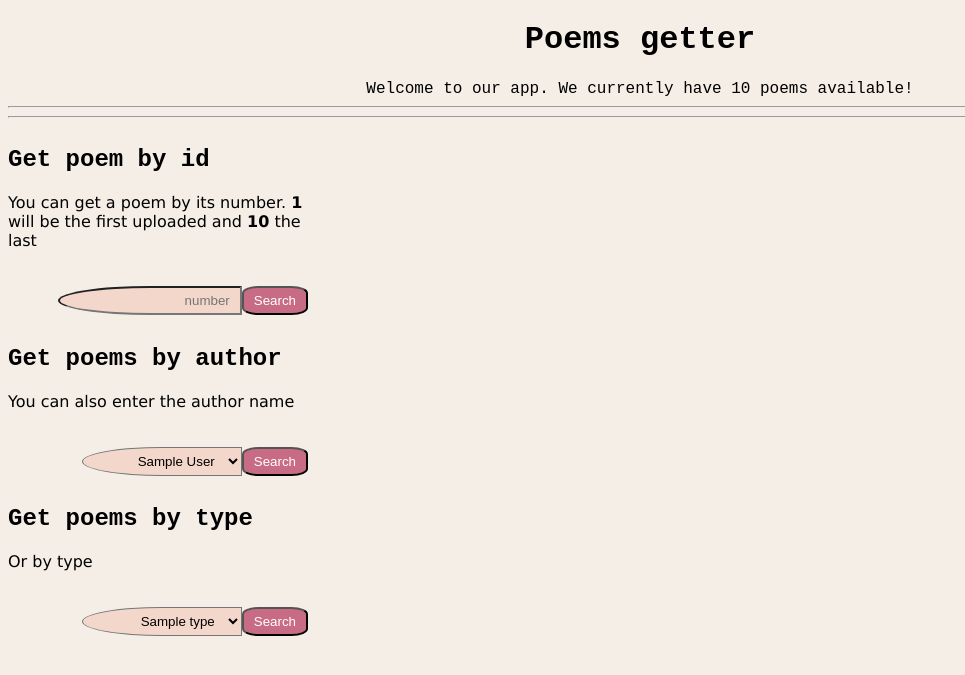
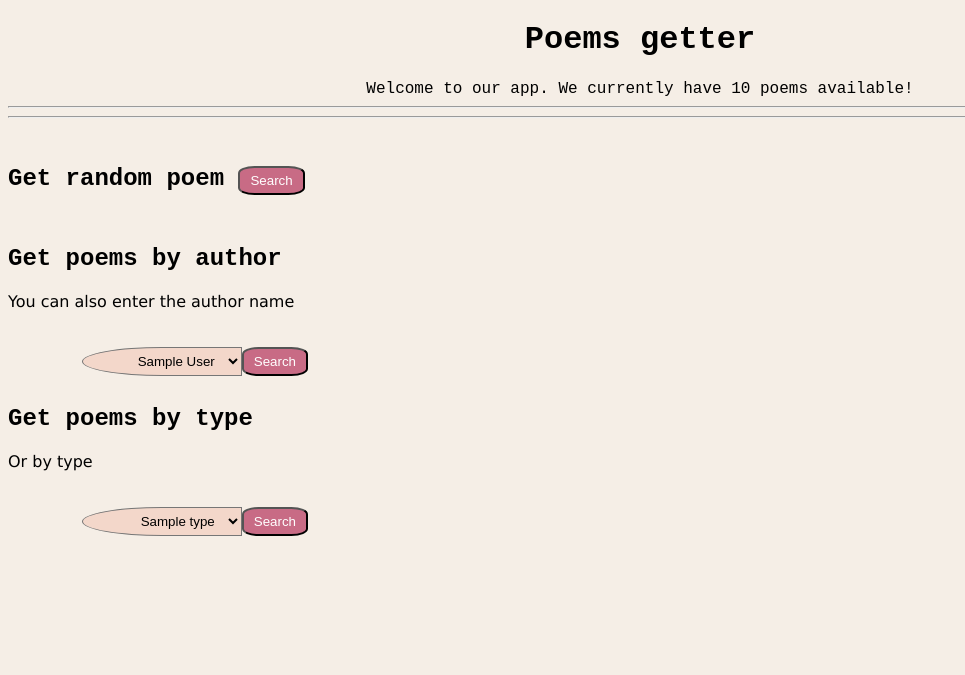
Before and after one commit to masouto94/my_little_programs, a Flask app: template poetry_api/server/templates/index.html.jinja in a window 1280 px wide. Shown: the top 675 px of the page, without its empty margins (0-965 px from the left). Run offline with Flask 3, Linux system fonts and the light colour scheme; the template is opened without the code that fills it: most values are stand-ins (such as "Sample title", 1, 10 or a date in 2020); parts of the project's set-up code (start-up, migrations or seed data) failed here and were passed over.

Commit message:
Beautiful

```diff
--- a/poetry_api/poemParser/rules/Rule.py
+++ b/poetry_api/poemParser/rules/Rule.py
@@ -111,7 +111,7 @@ class HaikuStructure(Rule):
     def __init__(self, input: Type[PoemParser]) -> None:
         super().__init__(input)
         params = [
-            self.haiku_verse_length(),
+            self.haiku_verse_length()
 
         ]
         self.params = params
--- a/poetry_api/server/app.py
+++ b/poetry_api/server/app.py
@@ -3,6 +3,7 @@ import sys
 fpath = os.path.join(os.path.dirname(os.getcwd()), 'poemParser')
 sys.path.append(fpath)
 from flask import Flask, render_template,request
+import random
 from poemParser.poem.Poem import *
 from poemParser.parsers.PoemParser import PoemParser
 from poemParser.encoders.Encoders import PoemEncoder
@@ -26,12 +27,19 @@ def index():
                             authors=unique_authors,
                             types=unique_types)
 
-@app.route('/poem/',  methods=['POST'])
-def get_poem():
-    to_get = allPoems.get(int(request.form['index'])-1)
+@app.route('/poem/<int:id>',  methods=['GET'])
+def get_poem(id):
+    to_get = allPoems.get(id)
     if not to_get:
         return render_template('not_found.html.jinja')
     return render_template('poem.html.jinja', poem=to_get, single=True)
+
+@app.route('/randomPoem/',  methods=['GET'])
+def get_random_poem():
+    poems_amount = len(allPoems.keys()) - 1
+    rand = random.choice(range(poems_amount))
+
+    return render_template('poem.html.jinja', poem=allPoems.get(rand), single=True)
 
 @app.route('/poemsByAuthor/',  methods=['POST'])
 def get_poems_by_author():
@@ -49,4 +57,4 @@ def get_poems_by_type():
 
     if not to_get:
         return render_template('not_found.html.jinja')
-    return render_template('poem_container.html.jinja', poems=to_get.items(), type=selected)
+    return render_template('poem_container.html.jinja', poems=to_get.items(), author=selected)
--- a/poetry_api/server/templates/index.html.jinja
+++ b/poetry_api/server/templates/index.html.jinja
@@ -10,15 +10,11 @@
   <div class="mainContainer">
 
     <div class="formContainer">
-      <form action="/poem/" method="POST">
+      <form action="/randomPoem/" method="GET">
         <div>
-          <h2>Get poem by id</h2>
-          <p>You can get a poem by its number. <b>1</b> will be the first uploaded and <b>{{current}}</b> the last</p>
-          <div class="searchBar">
-
-            <input class="second-color" type="text" name="index" placeholder="number">
+          <h2>Get random poem
             <button class="button" type="submit">Search</button>
-          </div>
+          </h2>
         </div>
       </form>
     </div>
```
Also changed, not shown: poetry_api/poemParser/import_poems.py (+4 -12 lines), poetry_api/poemParser/database/poems.db.
